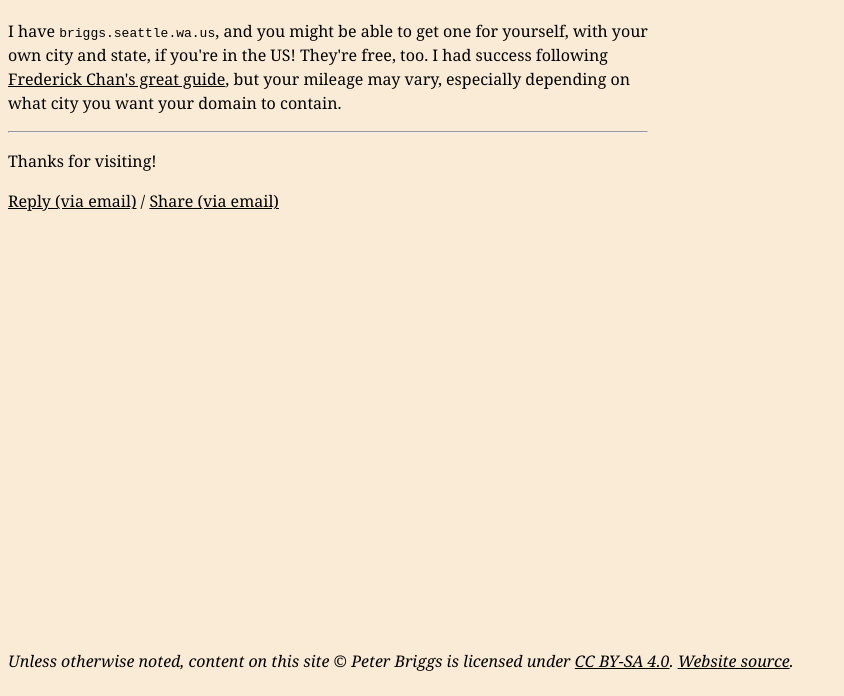
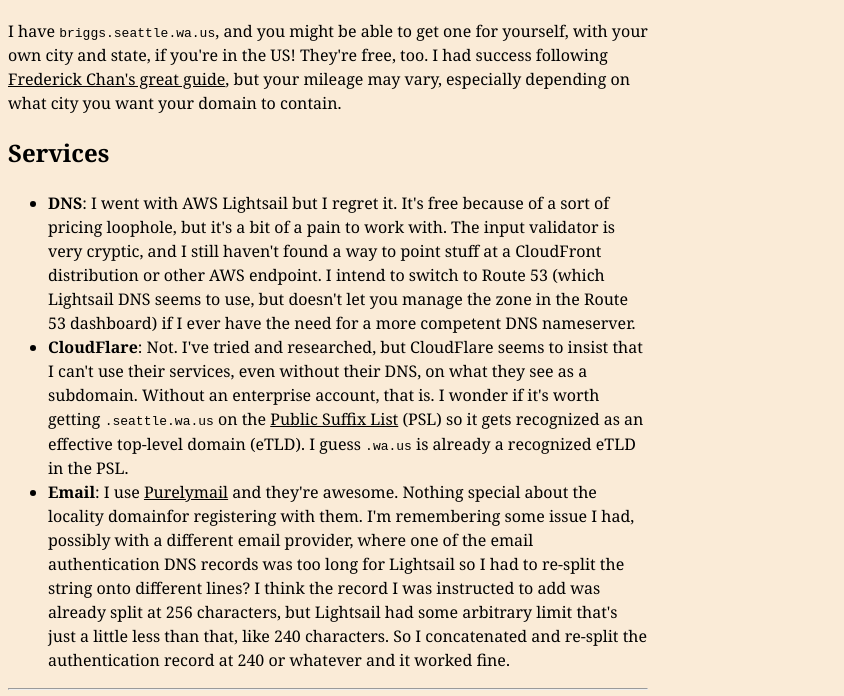
Before and after one commit to pwbriggs/pwbriggs.github.io, an Eleventy site: page site/on/locality-domains.md in a window 1280 px wide. Shown: the part 104-800 px from the top of the page, without its empty margins (0-844 px from the left). Built offline with nearby package versions, Linux system fonts and the light colour scheme; Eleventy itself is replaced by a stand-in of ours; files that its build step writes are made by us from their sources.

Commit message:
Add more notes about my domain.

```diff
--- a/site/on/locality-domains.md
+++ b/site/on/locality-domains.md
@@ -2,3 +2,8 @@
 title: Locality Domains
 ---
 I have `briggs.seattle.wa.us`, and you might be able to get one for yourself, with your own city and state, if you're in the US! They're free, too. I had success following [Frederick Chan's great guide](https://fredchan.org/blog/locality-domains-guide/), but your mileage may vary, especially depending on what city you want your domain to contain.
+
+## Services
+* **DNS**: I went with AWS Lightsail but I regret it. It's free because of a sort of pricing loophole, but it's a bit of a pain to work with. The input validator is very cryptic, and I still haven't found a way to point stuff at a CloudFront distribution or other AWS endpoint. I intend to switch to Route 53 (which Lightsail DNS seems to use, but doesn't let you manage the zone in the Route 53 dashboard) if I ever have the need for a more competent DNS nameserver.
+* **CloudFlare**: Not. I've tried and researched, but CloudFlare seems to insist that I can't use their services, even without their DNS, on what they see as a subdomain. Without an enterprise account, that is. I wonder if it's worth getting `.seattle.wa.us` on the [Public Suffix List](https://en.wikipedia.org/wiki/Public_Suffix_List) (PSL) so it gets recognized as an effective top-level domain (eTLD). I guess `.wa.us` is already a recognized eTLD in the PSL.
+* **Email**: I use [Purelymail](https://purelymail.com) and they're awesome. Nothing special about the locality domainfor registering with them. I'm remembering some issue I had, possibly with a different email provider, where one of the email authentication DNS records was too long for Lightsail so I had to re-split the string onto different lines? I think the record I was instructed to add was already split at 256 characters, but Lightsail had some arbitrary limit that's just a little less than that, like 240 characters. So I concatenated and re-split the authentication record at 240 or whatever and it worked fine.
```
